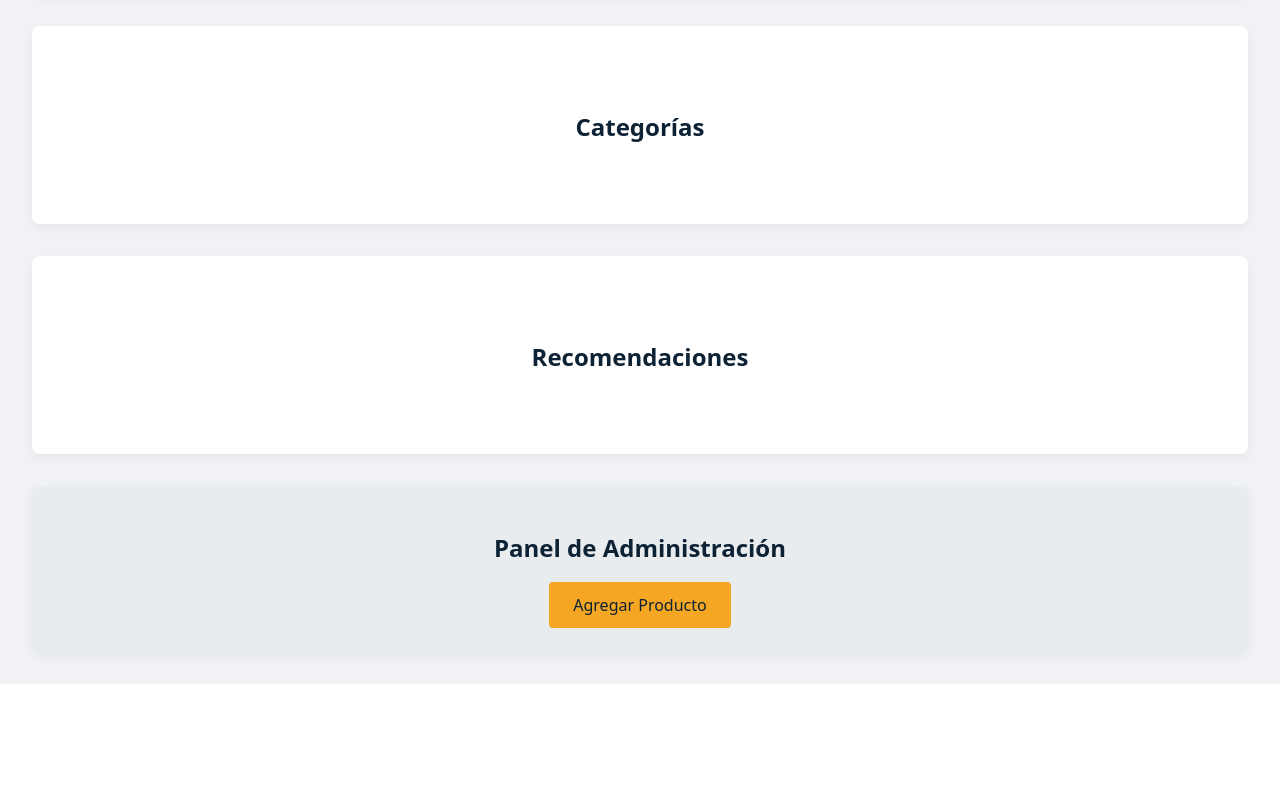
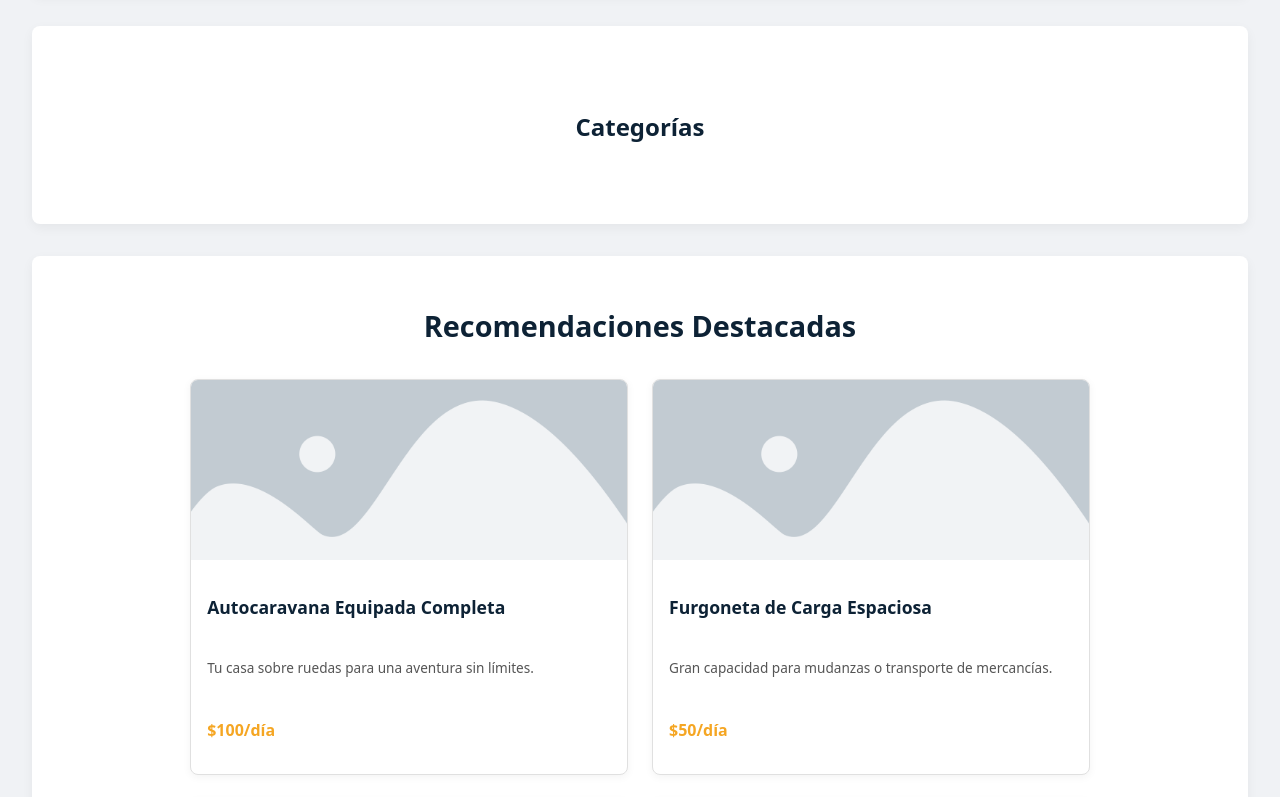
Before and after one commit to adraguidev/autorent_dh, a React (Vite) app in the folder frontend/: page / in a window 1280 px wide. Shown: the part 300-1097 px from the top of the page. Before the commit the page ends 984 px from the top, so only its background shows below. Built offline with nearby package versions, Linux system fonts and the light colour scheme.

Commit message:
S4: Visualizar productos en el home

```diff
--- a/frontend/src/components/MainContent.jsx
+++ b/frontend/src/components/MainContent.jsx
@@ -1,5 +1,6 @@
 import React from 'react';
-import { Link } from 'react-router-dom'; // Importar Link
+import { Link } from 'react-router-dom';
+import ProductList from './ProductList'; // Importar ProductList
 import './MainContent.css';
 
 const MainContent = () => {
@@ -14,8 +15,7 @@ const MainContent = () => {
         {/* Contenido de categorías aquí */}
       </section>
       <section className="recommendations-section">
-        <h2>Recomendaciones</h2>
-        {/* Contenido de recomendaciones aquí */}
+        <ProductList /> {/* Renderizar ProductList aquí */}
       </section>
 
       <section className="admin-panel-section">
--- /dev/null
+++ b/frontend/src/components/ProductCard.css
@@ -0,0 +1,58 @@
+.product-card {
+  background-color: #fff;
+  border: 1px solid #e0e0e0;
+  border-radius: 8px;
+  overflow: hidden;
+  box-shadow: 0 2px 8px rgba(0, 0, 0, 0.05);
+  transition: box-shadow 0.3s ease;
+  display: flex;
+  flex-direction: column;
+}
+
+.product-card:hover {
+  box-shadow: 0 5px 15px rgba(0, 0, 0, 0.1);
+}
+
+.product-card-image {
+  width: 100%;
+  height: 180px; /* Altura fija para la imagen */
+  object-fit: cover; /* Asegura que la imagen cubra el espacio sin deformarse */
+}
+
+.product-card-content {
+  padding: 1rem;
+  flex-grow: 1; /* Para que el contenido ocupe el espacio restante */
+  display: flex;
+  flex-direction: column;
+}
+
+.product-card-name {
+  font-size: 1.1rem;
+  font-weight: 600;
+  color: #0d2235;
+  margin-bottom: 0.5rem;
+  min-height: 2.4em; /* Espacio para dos líneas de título */
+}
+
+.product-card-description {
+  font-size: 0.85rem;
+  color: #555;
+  margin-bottom: 0.75rem;
+  flex-grow: 1; /* Para que la descripción ocupe espacio disponible */
+  line-height: 1.4;
+  /* Limitar a 3 líneas con 'ellipsis' si es necesario, requiere JS o CSS más complejo */
+  overflow: hidden;
+  text-overflow: ellipsis;
+  display: -webkit-box;
+  -webkit-line-clamp: 3; /* Número de líneas a mostrar */
+  line-clamp: 3; /* Propiedad estándar */
+  -webkit-box-orient: vertical;
+  min-height: 3.6em; /* Ajustar según el line-height y font-size */
+}
+
+.product-card-price {
+  font-size: 1rem;
+  font-weight: bold;
+  color: #f5a623;
+  margin-top: auto; /* Empuja el precio al final de la card */
+}
--- /dev/null
+++ b/frontend/src/components/ProductCard.jsx
@@ -0,0 +1,23 @@
+import React from 'react';
+import './ProductCard.css';
+import placeholderImage from '../assets/placeholder_image.webp'; // Importar la imagen local
+
+const ProductCard = ({ product }) => {
+  if (!product) {
+    return null; // O algún placeholder si el producto no está definido
+  }
+
+  return (
+    <div className="product-card">
+      <img src={placeholderImage} alt={product.name} className="product-card-image" /> {/* Usar la imagen importada */}
+      <div className="product-card-content">
+        <h3 className="product-card-name">{product.name}</h3>
+        <p className="product-card-description">{product.description}</p>
+        <p className="product-card-price">{product.price}</p>
+        {/* Podríamos añadir un botón de 'Ver más' o 'Alquilar' aquí */}
+      </div>
+    </div>
+  );
+};
+
+export default ProductCard;
--- /dev/null
+++ b/frontend/src/components/ProductList.css
@@ -0,0 +1,31 @@
+.product-list-container h2 {
+  color: #0d2235;
+  text-align: center;
+  margin-bottom: 1.5rem; /* Espacio debajo del título 'Recomendaciones Destacadas' */
+  font-size: 1.8rem;
+}
+
+.product-list {
+  display: grid;
+  grid-template-columns: repeat(2, 1fr); /* 2 columnas */
+  gap: 1.5rem; /* Espacio entre las tarjetas */
+  padding: 1rem; /* Espacio alrededor de la lista */
+}
+
+/* Responsive: 1 columna en pantallas más pequeñas */
+@media (max-width: 768px) {
+  .product-list {
+    grid-template-columns: 1fr; /* 1 columna */
+    gap: 1rem;
+  }
+  .product-list-container h2 {
+    font-size: 1.5rem;
+  }
+}
+
+/* Para pantallas muy pequeñas, ajustar el padding o gap si es necesario */
+@media (max-width: 480px) {
+  .product-list {
+    padding: 0.5rem;
+  }
+}
--- /dev/null
+++ b/frontend/src/components/ProductList.jsx
@@ -0,0 +1,46 @@
+import React, { useState, useEffect } from 'react';
+import { mockProducts } from '../mockProducts'; // Asegúrate que la ruta es correcta
+import ProductCard from './ProductCard';
+import './ProductList.css';
+
+const ProductList = () => {
+  const [randomProducts, setRandomProducts] = useState([]);
+
+  useEffect(() => {
+    // Función para barajar el array (Fisher-Yates shuffle)
+    const shuffleArray = (array) => {
+      let currentIndex = array.length, randomIndex;
+      // Mientras queden elementos por barajar.
+      while (currentIndex !== 0) {
+        // Elige un elemento restante.
+        randomIndex = Math.floor(Math.random() * currentIndex);
+        currentIndex--;
+        // E intercámbialo con el elemento actual.
+        [array[currentIndex], array[randomIndex]] = [
+          array[randomIndex], array[currentIndex]];
+      }
+      return array;
+    };
+
+    const shuffledProducts = shuffleArray([...mockProducts]);
+    const selectedProducts = shuffledProducts.slice(0, 10); // Máximo 10 productos
+    setRandomProducts(selectedProducts);
+  }, []); // El array vacío asegura que esto se ejecute solo una vez al montar el componente
+
+  if (!randomProducts.length) {
+    return <p>Cargando productos...</p>; // O algún indicador de carga
+  }
+
+  return (
+    <div className="product-list-container">
+      <h2>Recomendaciones Destacadas</h2> {/* Título agregado aquí */}
+      <div className="product-list">
+        {randomProducts.map(product => (
+          <ProductCard key={product.id} product={product} />
+        ))}
+      </div>
+    </div>
+  );
+};
+
+export default ProductList;
--- /dev/null
+++ b/frontend/src/mockProducts.js
@@ -0,0 +1,108 @@
+// src/mockProducts.js
+export const mockProducts = [
+  {
+    id: 1,
+    name: 'Vehículo Compacto Económico',
+    description: 'Ideal para la ciudad, bajo consumo y fácil de estacionar.',
+    price: '$25/día',
+    imageUrl: '/src/assets/placeholder_image.webp'
+  },
+  {
+    id: 2,
+    name: 'Sedán Familiar Confortable',
+    description: 'Espacioso y seguro, perfecto para viajes largos en familia.',
+    price: '$40/día',
+    imageUrl: '/src/assets/placeholder_image.webp'
+  },
+  {
+    id: 3,
+    name: 'SUV Todoterreno Aventurero',
+    description: 'Potencia y versatilidad para explorar cualquier camino.',
+    price: '$60/día',
+    imageUrl: '/src/assets/placeholder_image.webp'
+  },
+  {
+    id: 4,
+    name: 'Deportivo Descapotable Lujoso',
+    description: 'Siente la velocidad y el estilo con este impresionante deportivo.',
+    price: '$90/día',
+    imageUrl: '/src/assets/placeholder_image.webp'
+  },
+  {
+    id: 5,
+    name: 'Furgoneta de Carga Espaciosa',
+    description: 'Gran capacidad para mudanzas o transporte de mercancías.',
+    price: '$50/día',
+    imageUrl: '/src/assets/placeholder_image.webp'
+  },
+  {
+    id: 6,
+    name: 'Minivan 7 Plazas Viajera',
+    description: 'Comodidad para grupos grandes, ideal para vacaciones.',
+    price: '$70/día',
+    imageUrl: '/src/assets/placeholder_image.webp'
+  },
+  {
+    id: 7,
+    name: 'Vehículo Eléctrico Ecológico',
+    description: 'Conducción silenciosa y amigable con el medio ambiente.',
+    price: '$55/día',
+    imageUrl: '/src/assets/placeholder_image.webp'
+  },
+  {
+    id: 8,
+    name: 'Moto Scooter Urbana Ágil',
+    description: 'La forma más rápida y divertida de moverte por la ciudad.',
+    price: '$15/día',
+    imageUrl: '/src/assets/placeholder_image.webp'
+  },
+  {
+    id: 9,
+    name: 'Coche Clásico Elegante',
+    description: 'Un toque de distinción para eventos especiales o bodas.',
+    price: '$120/día',
+    imageUrl: '/src/assets/placeholder_image.webp'
+  },
+  {
+    id: 10,
+    name: 'Bicicleta de Montaña Robusta',
+    description: 'Para los amantes de la naturaleza y las rutas de montaña.',
+    price: '$10/día',
+    imageUrl: '/src/assets/placeholder_image.webp'
+  },
+  {
+    id: 11,
+    name: 'Vehículo de Lujo Premium',
+    description: 'Máximo confort, tecnología y prestaciones de alta gama.',
+    price: '$150/día',
+    imageUrl: '/src/assets/placeholder_image.webp'
+  },
+  {
+    id: 12,
+    name: 'Autocaravana Equipada Completa',
+    description: 'Tu casa sobre ruedas para una aventura sin límites.',
+    price: '$100/día',
+    imageUrl: '/src/assets/placeholder_image.webp'
+  },
+  {
+    id: 13,
+    name: 'Camioneta Pickup Fuerte',
+    description: 'Ideal para carga pesada y terrenos difíciles.',
+    price: '$75/día',
+    imageUrl: '/src/assets/placeholder_image.webp'
+  },
+  {
+    id: 14,
+    name: 'Quad ATV Diversión Off-Road',
+    description: 'Emoción y adrenalina en rutas de tierra y arena.',
+    price: '$45/día',
+    imageUrl: '/src/assets/placeholder_image.webp'
+  },
+  {
+    id: 15,
+    name: 'Coche Urbano Pequeño y Práctico',
+    description: 'Perfecto para estudiantes o presupuestos ajustados.',
+    price: '$20/día',
+    imageUrl: '/src/assets/placeholder_image.webp'
+  }
+];
```
Also changed, not shown: frontend/src/assets/placeholder_image.webp (added), 1 other file (tests, documents, lock files or other folders).
